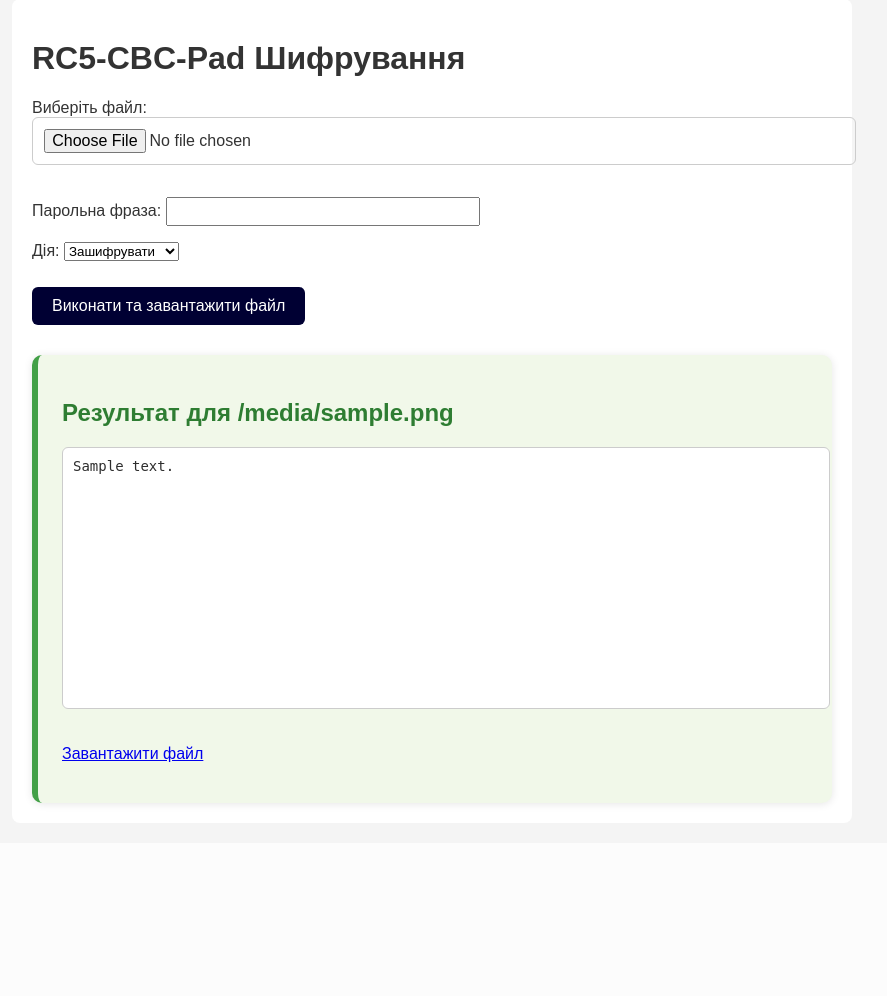
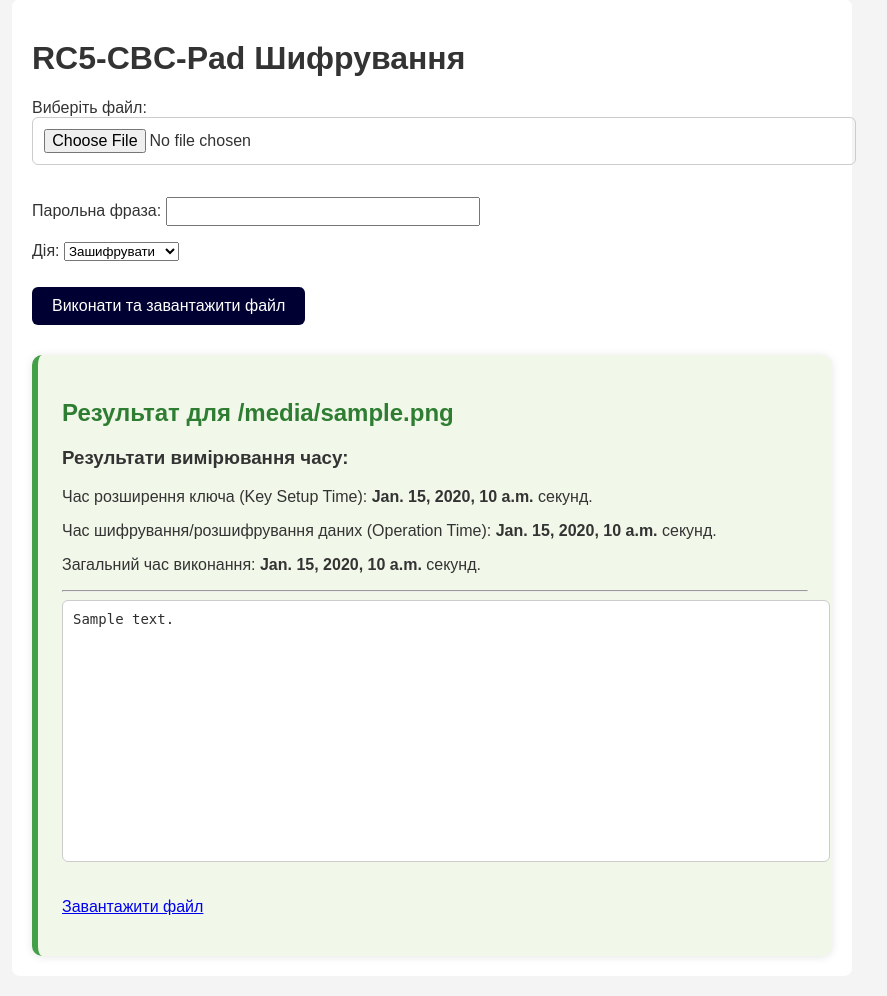
Before and after one commit to HumeniukTetiana/information_protection, a Django app: template information_protection/lab3/templates/lab3/lab3.html in a window 1280 px wide. Shown: the part 21-1017 px from the top of the page, without its empty margins (208-1095 px from the left). Before the commit the page ends 824 px from the top, so only its background shows below. Run offline with Django 5.2, Linux system fonts and the light colour scheme; tables that the repository leaves empty hold one stand-in row (values such as "Sample post"); the template is opened without the code that fills it: values that come from a table or form of the project are taken from there, most other values are stand-ins (such as "Sample title", 1, 10 or a date in 2020).

Commit message:
maybe done

```diff
--- a/information_protection/lab3/templates/lab3/lab3.html
+++ b/information_protection/lab3/templates/lab3/lab3.html
@@ -46,16 +46,19 @@
         <div class="result-section">
             <h2>Результат для {{ filename }}</h2>
 
+
             {% if time_elapsed %}
-                {% with action_name=form.action.value %}
-                    {% if action_name == 'encrypt' %}
-                        {% with op_name="Шифрування" %}
-                            <div class="time-info">
-                                Операція: {{ op_name }} Час виконання: {{ time_elapsed }} секунд
-                            </div>
-                        {% endwith %}
-                    {% endif %}
-                {% endwith %}
+                <h3>Результати вимірювання часу:</h3>
+                <p>
+                    Час розширення ключа (Key Setup Time): <strong>{{ key_setup_time }}</strong> секунд.
+                </p>
+                <p>
+                    Час шифрування/розшифрування даних (Operation Time): <strong>{{ operation_time }}</strong> секунд.
+                </p>
+                <p>
+                    Загальний час виконання: <strong>{{ time_elapsed }}</strong> секунд.
+                </p>
+                <hr>
             {% endif %}
 
             <textarea rows="15" readonly>{{ result_text }}</textarea>
--- a/information_protection/lab3/views.py
+++ b/information_protection/lab3/views.py
@@ -4,10 +4,10 @@ import hashlib
 import io
 from base64 import b64encode, b64decode
 from django.template import loader, TemplateDoesNotExist
-import time  # <--- ДОДАНО: Імпорт модуля time
+import time
 
 
-# --- Утилітарні функції (залишені без змін згідно з вимогою) ---
+# --- Утилітарні функції (залишені без змін) ---
 
 def md5_for_text(s: str) -> bytes:
     return hashlib.md5(s.encode()).digest()
@@ -121,7 +121,10 @@ def lab3_view(request):
     result_text = None
     out_name = None
     error = None
-    time_elapsed = None  # <--- ДОДАНО: Змінна для часу
+    # Оновлені змінні для часу
+    key_setup_time = None
+    operation_time = None
+    time_elapsed = None
 
     if request.method == 'POST' and 'file' in request.FILES:
         form = Lab3Form(request.POST, request.FILES)
@@ -140,9 +143,15 @@ def lab3_view(request):
             # Генерація ключа
             key_full = md5_for_text(password)
             key = key_full[:8]  # Використовуємо 8 байт (64 біти) ключа
+
+            # 1. ВИМІРЮВАННЯ ЧАСУ РОЗШИРЕННЯ КЛЮЧА (Key Setup Time)
+            start_key_setup = time.perf_counter()
             S = expand_key(key, w=w, r=r)
+            end_key_setup = time.perf_counter()
+            key_setup_time = end_key_setup - start_key_setup
 
-            start_time = time.perf_counter() # <--- ДОДАНО: Початок вимірювання часу
+            # 2. ВИМІРЮВАННЯ ЧАСУ ШИФРУВАННЯ/РОЗШИФРУВАННЯ (Operation Time)
+            start_operation = time.perf_counter()
 
             if action == 'encrypt':
                 # --- Шифрування: RC5 у режимі CBC ---
@@ -174,10 +183,9 @@ def lab3_view(request):
 
                 # 4. Формування кінцевих байтів (IV + Ciphertext)
                 final_bytes = iv + bytes(ciphertext)
-                out_name = "enc_"+ uploaded.name
+                out_name = "enc_" + uploaded.name
 
                 # 5. Вивід: Base64-кодування для відображення в тексті
-                # Це виводить зашифровані дані (Base64-рядок)
                 result_text = b64encode(final_bytes).decode('ascii')
 
             else:  # decrypt
@@ -185,18 +193,15 @@ def lab3_view(request):
 
                 data_bytes = data
 
-                # 1. Спроба декодувати Base64, якщо файл був завантажений як Base64-текст
+                # 1. Спроба декодувати Base64
                 try:
                     txt = data.decode('utf-8').strip()
-                    # Припускаємо Base64, якщо це не чистий hex
                     if len(txt) > 0 and not all(c in "0123456789abcdefABCDEF" for c in txt):
-                        # data_bytes тепер містить бінарний шифртекст
                         data_bytes = b64decode(txt)
                 except Exception:
-                    # Якщо декодування не вдалося, залишаємо data_bytes як є (чисті бінарні дані).
                     pass
 
-                if len(data_bytes) < block_size + 1:  # IV + хоча б один байт
+                if len(data_bytes) < block_size + 1:
                     error = 'Файл занадто короткий, можливо, не є зашифрованим або пошкоджений.'
                     return render(request, template_name, {'form': form, 'error': error})
 
@@ -233,20 +238,22 @@ def lab3_view(request):
 
                 # 5. Формування імені файлу
                 out_name = uploaded.name
-                out_name = out_name
 
                 decoded_text = final_bytes.decode('cp1252')
-                # Заміна символів повернення каретки (\r\n) для чистого виводу тексту
                 result_text = decoded_text.replace('\r\n', '\n')
 
-            end_time = time.perf_counter() # <--- ДОДАНО: Кінець вимірювання часу
-            time_elapsed = end_time - start_time # <--- ДОДАНО: Обчислення часу
+            end_operation = time.perf_counter()
+            operation_time = end_operation - start_operation
+            time_elapsed = key_setup_time + operation_time  # Загальний час
 
             return render(request, template_name, {
                 'form': form,
                 'result_text': result_text,
                 'filename': out_name,
-                'time_elapsed': f"{time_elapsed:.6f}" # <--- ДОДАНО: Передача часу у контекст
+                # Передача часу Key Setup та Operation Time окремо
+                'key_setup_time': f"{key_setup_time:.6f}",
+                'operation_time': f"{operation_time:.6f}",
+                'time_elapsed': f"{time_elapsed:.6f}"  # Загальний час
             })
 
     else:
```
